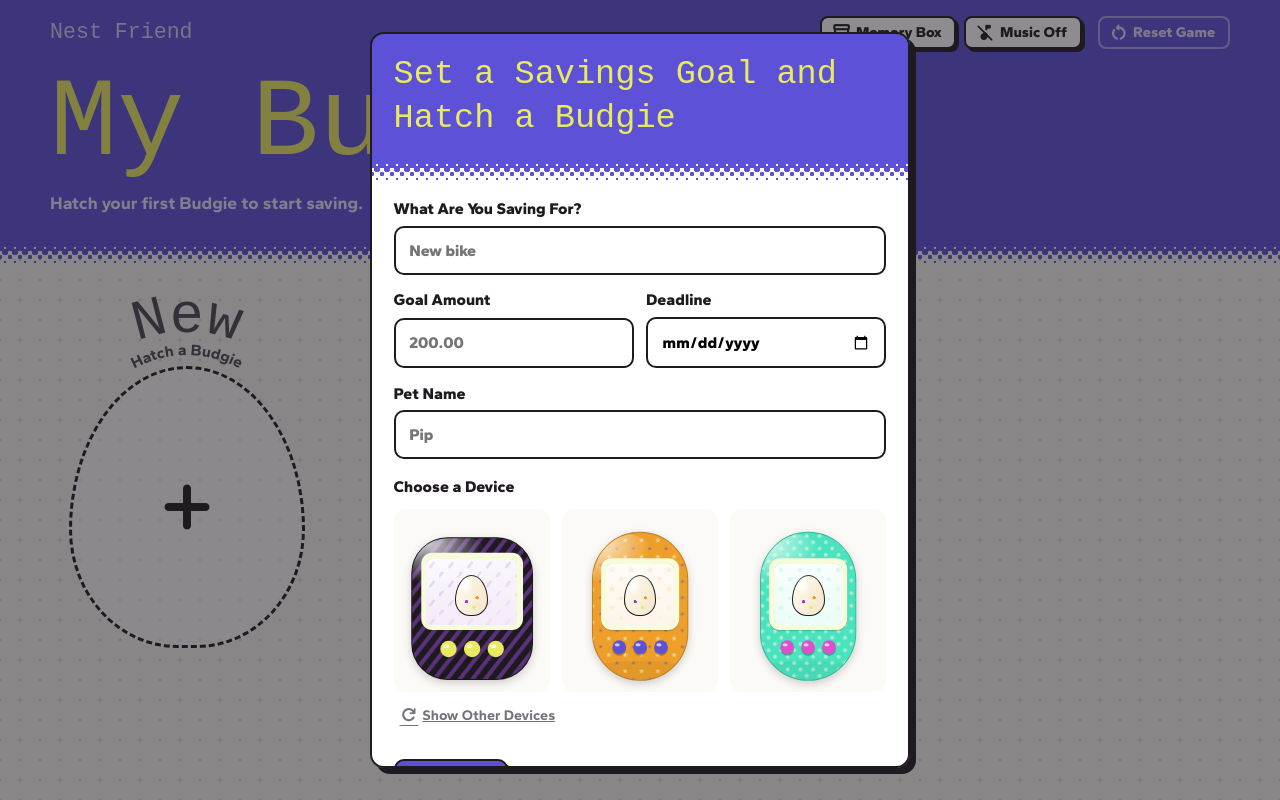
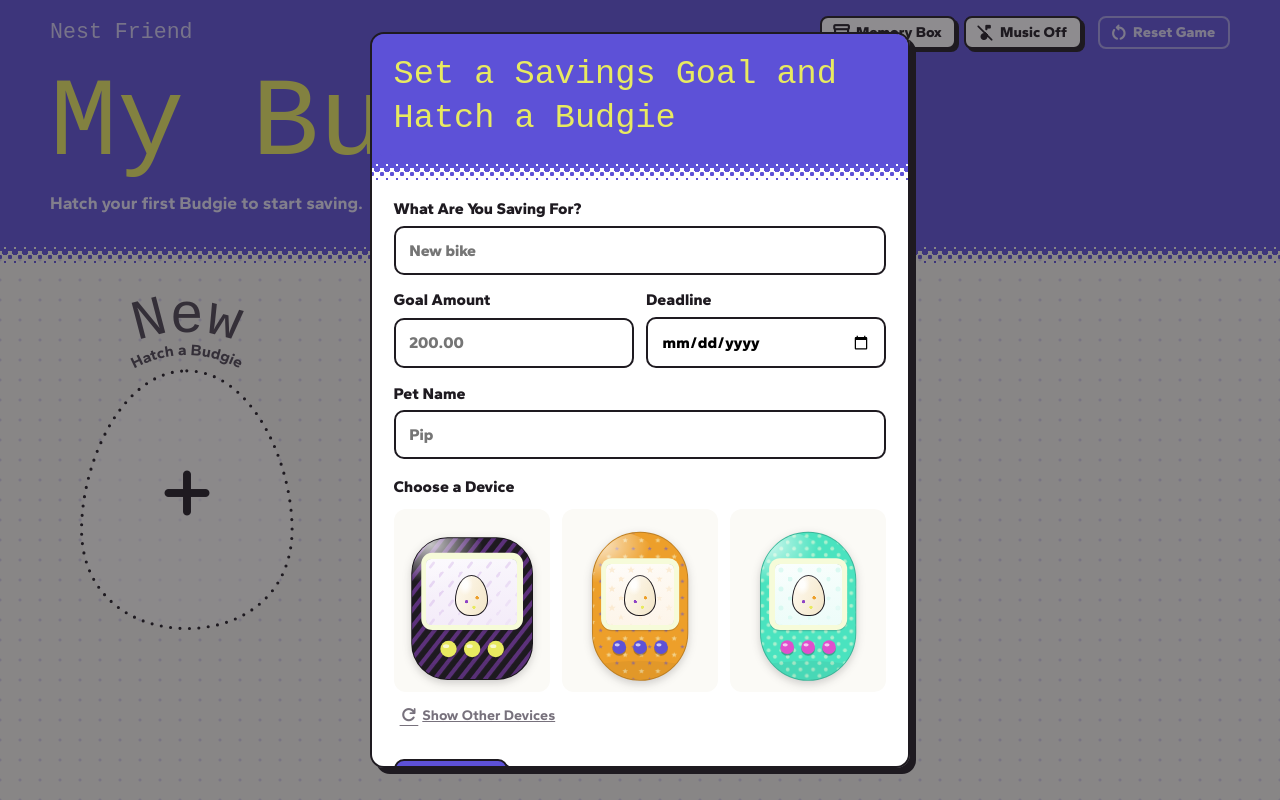
Before and after one commit to joyceful-lee/budget-tracker, a plain HTML site: page index.html in a window 1280 px wide. Drawn offline with nearby package versions, Linux system fonts and the light colour scheme; a web font is replaced by a local one.

Commit message:
Match new Budgie slot to real device size
Draw the blank hatch slot with the egg device path and a dotted outline so it lines up with other Budgies.

Co-authored-by: Cursor <cursoragent@cursor.com>

```diff
--- a/css/styles.css
+++ b/css/styles.css
@@ -518,7 +518,6 @@ p { margin: 0 0 1rem; }
 .nestie-card.is-dead .pet-title-name, .nestie-card.is-dead .pet-title-goal { fill: var(--muted); }
 /* Cards are smaller than the pet page, so the goal line needs a bigger size to stay readable. */
 .nestie-title .pet-title-goal { font-size: 20px; }
-.nestie-new .nestie-title { margin-bottom: 3%; }
 .nestie-new {
   display: grid;
   justify-items: center;
@@ -532,22 +531,27 @@ p { margin: 0 0 1rem; }
   min-width: 0;
   grid-template-columns: minmax(0, 1fr);
 }
-.nestie-new-shape {
+/* Blank slot uses the real egg device path, so it matches other Budgies in size. */
+.nestie-new-device {
   width: 100%;
-  aspect-ratio: 300 / 360;
+  transition: transform 0.2s ease;
+}
+.nestie-new-shell { filter: none; }
+.nestie-new-outline { transition: fill 0.2s ease, stroke 0.2s ease; }
+.nestie-new-plus {
+  position: absolute;
+  inset: 0;
   display: grid;
   place-items: center;
-  border: 3px dashed var(--ink);
-  border-radius: 50% 50% 46% 46% / 58% 58% 42% 42%;
-  background: rgba(255, 255, 255, 0.5);
-  transition: transform 0.2s ease, background 0.2s ease;
+  pointer-events: none;
 }
-.nestie-new-shape .icon { font-size: clamp(3rem, 9vw, 4.5rem); }
-.nestie-new:hover .nestie-new-shape { transform: translateY(-6px); background: #fff; }
+.nestie-new-plus .icon { font-size: clamp(3rem, 9vw, 4.5rem); }
+.nestie-new:hover .nestie-new-device { transform: translateY(-6px); }
+.nestie-new:hover .nestie-new-outline { fill: #fff; }
 .nestie-new:hover .nestie-title { transform: translateY(-6px); }
 .nestie-new .pet-title-name { fill: var(--ink-soft); }
 .nestie-new:focus-visible { outline: none; }
-.nestie-new:focus-visible .nestie-new-shape { border-color: var(--blue); background: #fff; }
+.nestie-new:focus-visible .nestie-new-outline { stroke: var(--blue); fill: #fff; }
 
 /* Device chooser */
 .device-choices { display: grid; grid-template-columns: repeat(3, 1fr); gap: 0.75rem; margin-bottom: 0.4rem; }
--- a/index.html
+++ b/index.html
@@ -9,7 +9,7 @@
   <link rel="preconnect" href="https://fonts.gstatic.com" crossorigin>
   <link href="https://fonts.googleapis.com/css2?family=Bitcount+Single:wght@400..800&family=Gantari:wght@400..800&display=swap" rel="stylesheet">
   <link href="https://fonts.googleapis.com/css2?family=Material+Symbols+Rounded:opsz,wght,FILL,GRAD@20..48,400..700,0..1,0&display=block" rel="stylesheet">
-  <link rel="stylesheet" href="css/styles.css?v=20261009x">
+  <link rel="stylesheet" href="css/styles.css?v=20261009z">
 </head>
 <body class="page-gallery">
   <header class="topbar">
@@ -77,7 +77,7 @@
   <script src="js/storage.js?v=20261008m"></script>
   <script src="js/finance.js?v=20261007b"></script>
   <script src="js/creature.js?v=20261008m"></script>
-  <script src="js/gallery.js?v=20261009x"></script>
+  <script src="js/gallery.js?v=20261009z"></script>
   <script src="js/music.js?v=20261008q"></script>
 </body>
 </html>
--- a/js/gallery.js
+++ b/js/gallery.js
@@ -68,7 +68,17 @@
     const add = document.createElement("button");
     add.type = "button";
     add.className = "nestie-new";
-    add.innerHTML = arcTitle("new") + '<span class="nestie-new-shape">' + PLUS_ICON + "</span>";
+    // Same egg path and viewBox as a real device, so the blank slot matches other Budgies.
+    add.innerHTML = arcTitle("new") +
+      '<span class="device nestie-new-device">' +
+        '<svg class="device-shell nestie-new-shell" viewBox="0 0 300 360" aria-hidden="true">' +
+          '<g class="nestie-new-outline" fill="rgba(255,255,255,0.5)" stroke="#1e1a20" stroke-width="4" ' +
+            'stroke-linecap="round" stroke-linejoin="round" stroke-dasharray="0 12">' +
+            KipDevice.SHAPES.egg.body +
+          "</g>" +
+        "</svg>" +
+        '<span class="nestie-new-plus">' + PLUS_ICON + "</span>" +
+      "</span>";
     setArcText(add, "New", "Hatch a " + KipDevice.NAME);
     add.addEventListener("click", function () { showOnboarding(true); });
     grid.appendChild(add);
```
